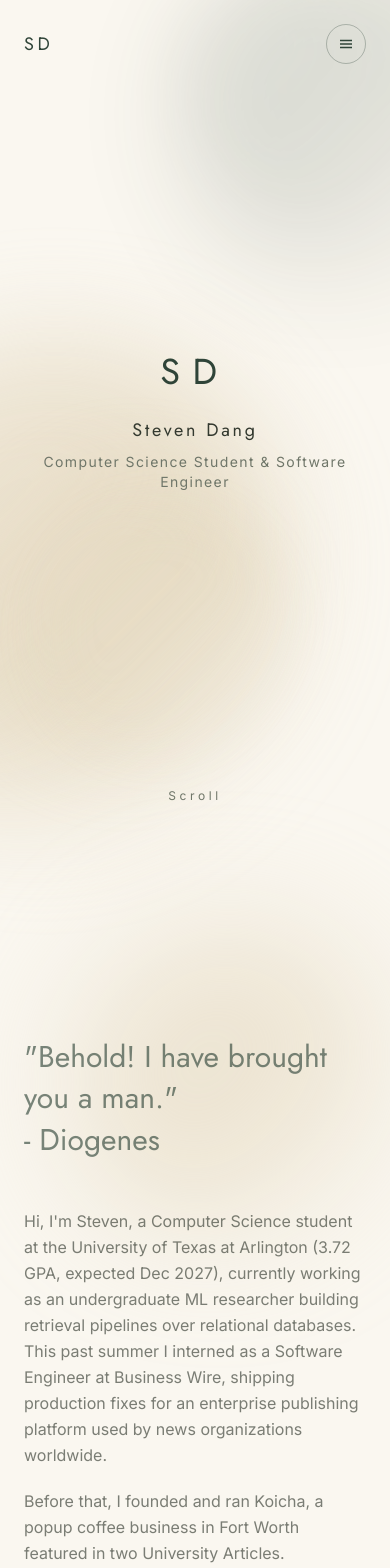
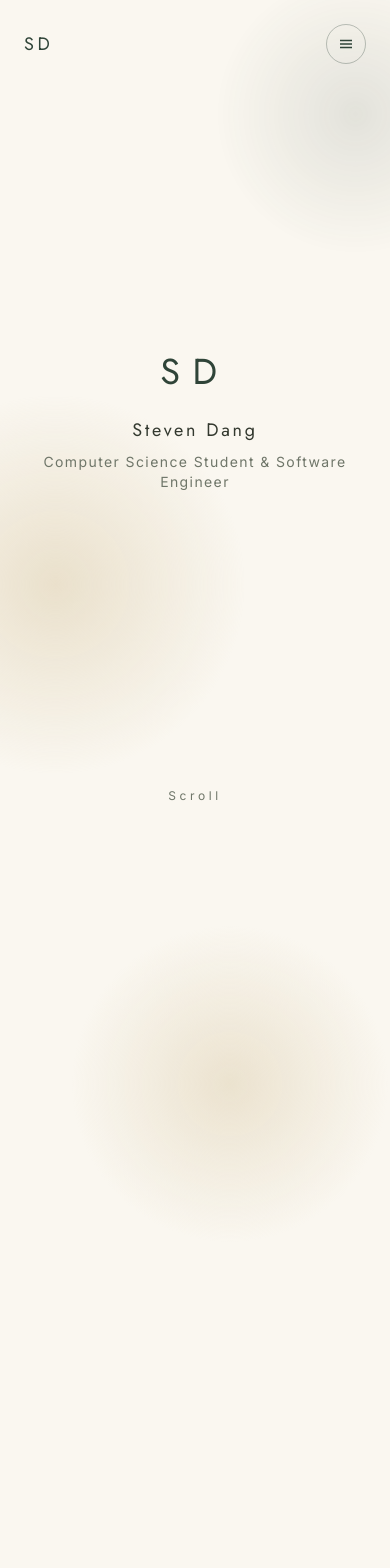
Before and after one commit to StevenPDang/steven-dang-portfolio, a React (Vite) app in the folder client/: page /#/ in a window 390 px wide. Shown: the top 1568 px of the page. Built offline with nearby package versions, Linux system fonts and the light colour scheme.

Commit message:
fix: second performance pass for mobile devices

```diff
--- a/client/src/components/About.tsx
+++ b/client/src/components/About.tsx
@@ -1,15 +1,9 @@
-import type { RefObject } from 'react'
 import { statement, timeline } from '../data/content'
 import Reveal from './Reveal'
 import ScrollFade from './ScrollFade'
 import Blob from './Blob'
 
-type AboutProps = {
-  /** The marquee section's ref — the intro text finishes fading in exactly as it arrives at the top of the viewport. */
-  marqueeRef: RefObject<HTMLDivElement | null>
-}
-
-export default function About({ marqueeRef }: AboutProps) {
+export default function About() {
   return (
     <section id="about" className="relative px-6 py-28 sm:px-10 lg:py-36">
       <Blob tone="sand" className="right-0 top-0 h-80 w-80" />
@@ -17,7 +11,6 @@ export default function About({ marqueeRef }: AboutProps) {
       <div className="relative mx-auto grid max-w-5xl gap-12 lg:grid-cols-2 lg:gap-20">
         <ScrollFade
           as="h2"
-          targetRef={marqueeRef}
           className="font-display text-3xl leading-snug text-forest sm:text-4xl lg:text-5xl"
         >
           {statement.heading.map((line) => (
@@ -27,7 +20,7 @@ export default function About({ marqueeRef }: AboutProps) {
           ))}
         </ScrollFade>
 
-        <ScrollFade targetRef={marqueeRef} className="space-y-5 text-base leading-relaxed text-ink sm:text-lg">
+        <ScrollFade className="space-y-5 text-base leading-relaxed text-ink sm:text-lg">
           {statement.body.map((paragraph) => (
             <p key={paragraph}>{paragraph}</p>
           ))}
--- a/client/src/components/Blob.tsx
+++ b/client/src/components/Blob.tsx
@@ -27,7 +27,8 @@ export default function Blob({ className = '', tone = 'sand', drift }: BlobProps
     return (
       <div
         aria-hidden
-        className={`pointer-events-none absolute rounded-full blur-3xl opacity-50 ${gradient} ${className}`}
+        data-blob-tone={tone}
+        className={`blob-fill pointer-events-none absolute rounded-full blur-3xl opacity-50 ${gradient} ${className}`}
       />
     )
   }
@@ -35,15 +36,15 @@ export default function Blob({ className = '', tone = 'sand', drift }: BlobProps
   const driftClass = drift === 'a' ? 'animate-drift-a' : 'animate-drift-b'
 
   return (
-    <div aria-hidden className={`pointer-events-none absolute ${className}`}>
+    <div aria-hidden data-blob-tone={tone} className={`pointer-events-none absolute ${className}`}>
       {TRAIL.map((echo, i) => (
         <div
           key={i}
-          className={`absolute inset-0 will-change-transform ${driftClass}`}
+          className={`blob-echo absolute inset-0 ${driftClass}`}
           style={{ animationDelay: `${echo.delay}s` }}
         >
           <div
-            className={`h-full w-full rounded-full blur-2xl ${gradient} ${echo.pulse ? 'will-change-transform animate-pulse-glow' : ''}`}
+            className={`blob-fill h-full w-full rounded-full blur-2xl ${gradient} ${echo.pulse ? 'animate-pulse-glow' : ''}`}
             style={{ opacity: 0.55 * echo.opacity, ...(echo.pulse ? {} : { transform: `scale(${echo.scale})` }) }}
           />
         </div>
--- a/client/src/components/Marquee.tsx
+++ b/client/src/components/Marquee.tsx
@@ -1,27 +1,22 @@
-import type { RefObject } from 'react'
 import { marqueeText } from '../data/content'
 import { useScrollProgress } from '../hooks/useScrollProgress'
-
-type MarqueeProps = {
-  /** Optional shared ref so other components can sync their own scroll effects to this section's arrival. */
-  sectionRef?: RefObject<HTMLDivElement | null>
-}
 
 // Each span repeats the phrase this many times (just enough to fill wide screens with no gaps).
 const REPEAT = 6
 
-export default function Marquee({ sectionRef }: MarqueeProps) {
+function updateMarquee(node: HTMLDivElement, progress: number) {
+  node.style.setProperty('--marquee-offset', `${-progress * (50 / REPEAT)}%`)
+}
+
+export default function Marquee() {
   const repeated = `${marqueeText}   `.repeat(REPEAT)
-  const { ref, progress } = useScrollProgress<HTMLDivElement>(sectionRef)
-  // One full span is 50% of the doubled container's width, so one phrase-length is 50%/REPEAT —
-  // the whole point being a single cycle of travel, not REPEAT cycles' worth.
-  const oneCyclePercent = 50 / REPEAT
+  const ref = useScrollProgress(updateMarquee)
 
   return (
     <div ref={ref} className="overflow-hidden py-10">
       <div
         className="flex w-max whitespace-nowrap"
-        style={{ transform: `translateX(-${progress * oneCyclePercent}%)` }}
+        style={{ transform: 'translateX(var(--marquee-offset, 0%))' }}
       >
         <span className="font-display text-6xl tracking-tight text-sand-dim sm:text-8xl">{repeated}</span>
         <span className="font-display text-6xl tracking-tight text-sand-dim sm:text-8xl" aria-hidden>
--- a/client/src/components/ScrollFade.tsx
+++ b/client/src/components/ScrollFade.tsx
@@ -1,4 +1,4 @@
-import type { ElementType, ReactNode, RefObject } from 'react'
+import { useCallback, type ElementType, type ReactNode } from 'react'
 import { useScrollProgress } from '../hooks/useScrollProgress'
 
 type ScrollFadeProps = {
@@ -7,17 +7,18 @@ type ScrollFadeProps = {
   className?: string
   /** Power-curve exponent for the opacity mapping — >1 stays low early and steepens near the end. */
   curve?: number
-  /** Sync to another element's scroll arrival instead of this one's own position. */
-  targetRef?: RefObject<HTMLElement | null>
 }
 
 /** Opacity tied directly to scroll position — reveals as the user scrolls, rather than a one-shot transition triggered on first view. */
-export default function ScrollFade({ children, as: Tag = 'div', className = '', curve = 2.5, targetRef }: ScrollFadeProps) {
-  const { ref, progress } = useScrollProgress<HTMLElement>(targetRef)
-  const opacity = Math.pow(progress, curve)
+export default function ScrollFade({ children, as: Tag = 'div', className = '', curve = 1.5 }: ScrollFadeProps) {
+  const update = useCallback((node: HTMLElement, progress: number) => {
+    node.style.opacity = `${Math.pow(progress, curve)}`
+  }, [curve])
+  // Finish while the text is comfortably in view, including stacked tablet/mobile layouts.
+  const ref = useScrollProgress(update, 0.6)
 
   return (
-    <Tag ref={targetRef ? undefined : ref} className={className} style={{ opacity }}>
+    <Tag ref={ref} data-scroll-fade className={className}>
       {children}
     </Tag>
   )
--- a/client/src/hooks/useScrollProgress.ts
+++ b/client/src/hooks/useScrollProgress.ts
@@ -1,49 +1,63 @@
-import { useEffect, useRef, useState, type RefObject } from 'react'
+import { useEffect, useRef } from 'react'
 
 /**
- * Progress from an element entering the viewport to its top reaching the viewport top.
- * Read the latest position once per frame, without easing that lags behind fast scrolling.
- * An optional target lets multiple components follow the same element.
- * Reduced motion renders the completed state.
+ * Update a scroll effect without rendering React on every frame.
+ * Cache document coordinates until layout changes; scroll frames only read scrollY.
+ * endViewport is where the element's top finishes its animation (0 = viewport top).
  */
-export function useScrollProgress<T extends HTMLElement>(target?: RefObject<T | null>) {
-  const internalRef = useRef<T | null>(null)
-  const ref = target ?? internalRef
-  const [progress, setProgress] = useState(0)
+export function useScrollProgress<T extends HTMLElement>(
+  update: (node: T, progress: number) => void,
+  endViewport = 0,
+) {
+  const ref = useRef<T | null>(null)
 
   useEffect(() => {
+    const node = ref.current
+    if (!node) return
     const motionQuery = window.matchMedia('(prefers-reduced-motion: reduce)')
     let frame: number | null = null
+    let needsMeasure = true
+    let top = 0
+    let height = 1
+    let lastProgress = -1
 
-    const measure = () => {
+    const tick = () => {
       frame = null
-      if (motionQuery.matches) {
-        setProgress(1)
-        return
+      if (needsMeasure) {
+        top = node.getBoundingClientRect().top + window.scrollY
+        height = window.innerHeight
+        needsMeasure = false
       }
-      const node = ref.current
-      if (!node) return
-      const viewportHeight = window.innerHeight
-      const raw = (viewportHeight - node.getBoundingClientRect().top) / viewportHeight
-      setProgress(Math.min(1, Math.max(0, raw)))
+      const raw = (window.scrollY + height - top) / (height * (1 - endViewport))
+      const progress = motionQuery.matches ? 1 : Math.min(1, Math.max(0, raw))
+      if (progress !== lastProgress) {
+        update(node, progress)
+        lastProgress = progress
+      }
     }
-
-    const scheduleMeasure = () => {
-      if (frame === null) frame = requestAnimationFrame(measure)
+    const schedule = () => {
+      if (frame === null) frame = requestAnimationFrame(tick)
     }
-
-    measure()
-    window.addEventListener('scroll', scheduleMeasure, { passive: true })
-    window.addEventListener('resize', scheduleMeasure)
-    motionQuery.addEventListener('change', scheduleMeasure)
+    const invalidate = () => {
+      needsMeasure = true
+      schedule()
+    }
+    const observer = new ResizeObserver(invalidate)
+    observer.observe(document.body)
+    observer.observe(node)
+    tick()
+    window.addEventListener('scroll', schedule, { passive: true })
+    window.addEventListener('resize', invalidate)
+    motionQuery.addEventListener('change', schedule)
 
     return () => {
-      window.removeEventListener('scroll', scheduleMeasure)
-      window.removeEventListener('resize', scheduleMeasure)
-      motionQuery.removeEventListener('change', scheduleMeasure)
+      observer.disconnect()
+      window.removeEventListener('scroll', schedule)
+      window.removeEventListener('resize', invalidate)
+      motionQuery.removeEventListener('change', schedule)
       if (frame !== null) cancelAnimationFrame(frame)
     }
-  }, [ref])
+  }, [update, endViewport])
 
-  return { ref, progress }
+  return ref
 }
--- a/client/src/index.css
+++ b/client/src/index.css
@@ -29,6 +29,10 @@ body {
   font-family: var(--font-display);
 }
 
+[data-scroll-fade] {
+  opacity: 0;
+}
+
 /* scroll-reveal primitive: elements start hidden/offset, JS flips data-visible */
 [data-reveal] {
   opacity: 0;
@@ -49,11 +53,6 @@ body {
   }
   html {
     scroll-behavior: auto;
-  }
-  .animate-drift-a,
-  .animate-drift-b,
-  .animate-pulse-glow {
-    animation: none;
   }
 }
 
@@ -114,3 +113,37 @@ body {
 .animate-pulse-glow {
   animation: pulse-glow 4s ease-in-out infinite;
 }
+
+#top[data-animating="false"] .blob-echo,
+#top[data-animating="false"] .animate-pulse-glow {
+  animation-play-state: paused;
+}
+
+/* Phones keep the drift with one soft gradient per blob, avoiding stacked blur surfaces. */
+@media (width < 48rem) {
+  .blob-echo:not(:first-child) {
+    display: none;
+  }
+  [data-blob-tone="sand"] {
+    --blob-color: var(--color-sand-dim);
+  }
+  [data-blob-tone="forest"] {
+    --blob-color: var(--color-forest);
+  }
+  .blob-fill {
+    filter: none;
+    background-image: radial-gradient(ellipse, var(--blob-color) 0%, transparent 70%);
+  }
+  .animate-pulse-glow {
+    animation: none;
+  }
+}
+
+/* Keep this after animation declarations so reduced motion wins the cascade. */
+@media (prefers-reduced-motion: reduce) {
+  .animate-drift-a,
+  .animate-drift-b,
+  .animate-pulse-glow {
+    animation: none;
+  }
+}
--- a/client/src/pages/Home.tsx
+++ b/client/src/pages/Home.tsx
@@ -1,4 +1,3 @@
-import { useRef } from 'react'
 import Nav from '../components/Nav'
 import Hero from '../components/Hero'
 import Marquee from '../components/Marquee'
@@ -9,16 +8,13 @@ import Personal from '../components/Personal'
 import Contact from '../components/Contact'
 
 export default function Home() {
-  // Shared so About's intro text can finish revealing exactly when the marquee arrives.
-  const marqueeRef = useRef<HTMLDivElement>(null)
-
   return (
     <div className="min-h-screen overflow-x-hidden bg-cream text-ink">
       <Nav />
       <main>
         <Hero />
-        <Marquee sectionRef={marqueeRef} />
-        <About marqueeRef={marqueeRef} />
+        <Marquee />
+        <About />
         {/* <Services /> */}
         <Projects />
         <Personal />
```
Also changed, not shown: client/src/components/Hero.tsx (+13 -1 lines), client/tests/scroll-performance.md (added, +22 -0 lines), client/tests/scroll.browser.js (+12 -0 lines).
